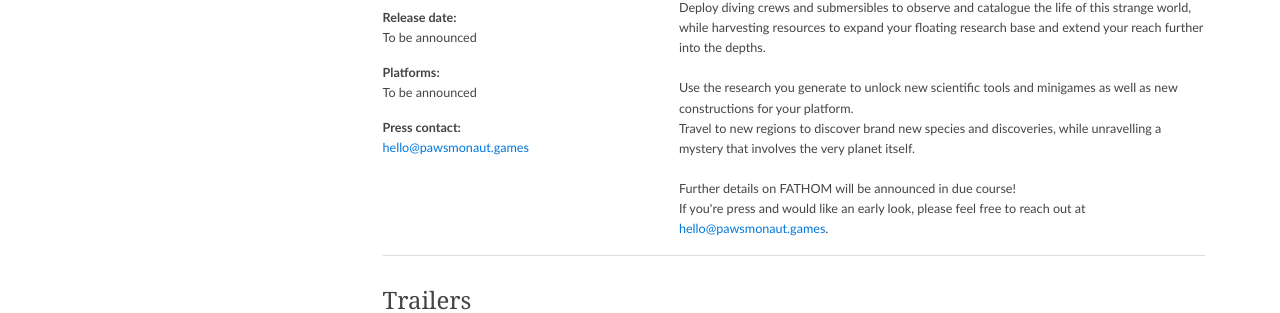
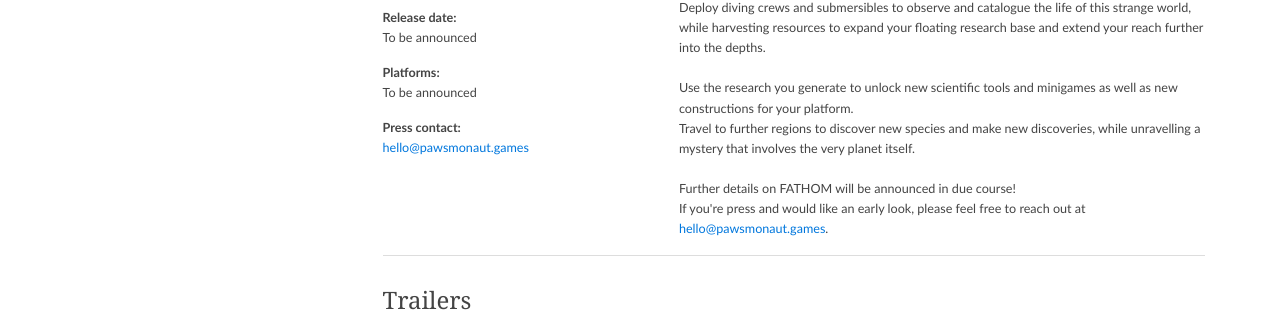
Before and after one commit to PawsmonautGames/PawsmonautGames.github.io, a Jekyll site: the page press/fathom/index.html, which Jekyll copies as it is, in a window 1280 px wide. Shown: the part 456-769 px from the top of the page. Built offline with Jekyll 4.4.1, drawn with Linux system fonts in a browser that asks for light colours.

Commit message:
Update index.html

```diff
--- a/press/fathom/index.html
+++ b/press/fathom/index.html
@@ -116,7 +116,7 @@
                 Deploy diving crews and submersibles to observe and catalogue the life of this strange world, while harvesting resources to expand your floating research base and extend your reach further into the depths.<br>
                 <br>
                 Use the research you generate to unlock new scientific tools and minigames as well as new constructions for your platform.<br>
-                Travel to new regions to discover brand new species and discoveries, while unravelling a mystery that involves the very planet itself.<br>
+                Travel to further regions to discover new species and make new discoveries, while unravelling a mystery that involves the very planet itself.<br>
                 <br>
                 Further details on FATHOM will be announced in due course! <br>
                 If you're press and would like an early look, please feel free to reach out at <a href="mailto:hello@pawsmonaut.games">hello@pawsmonaut.games</a>.
```
